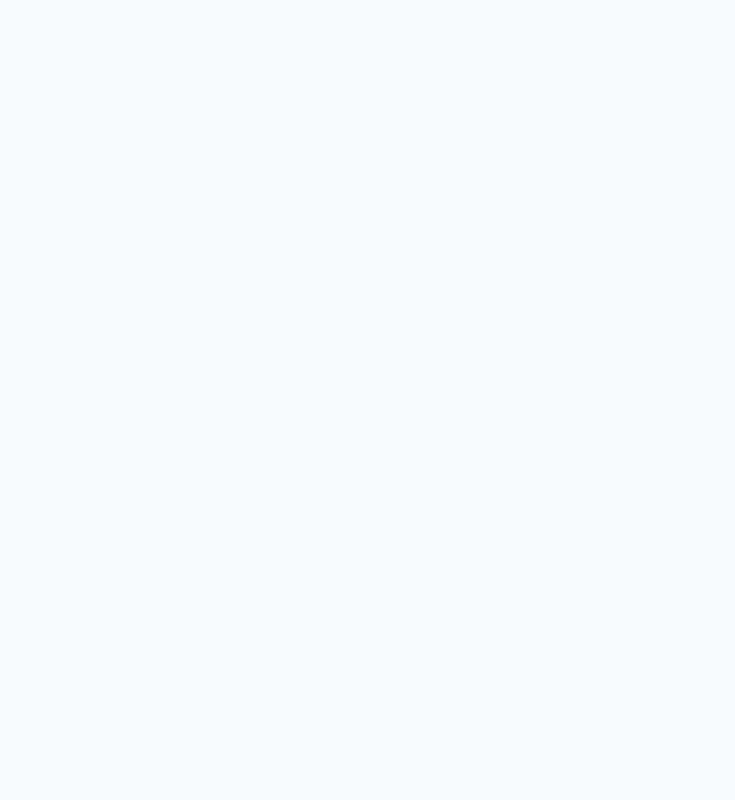
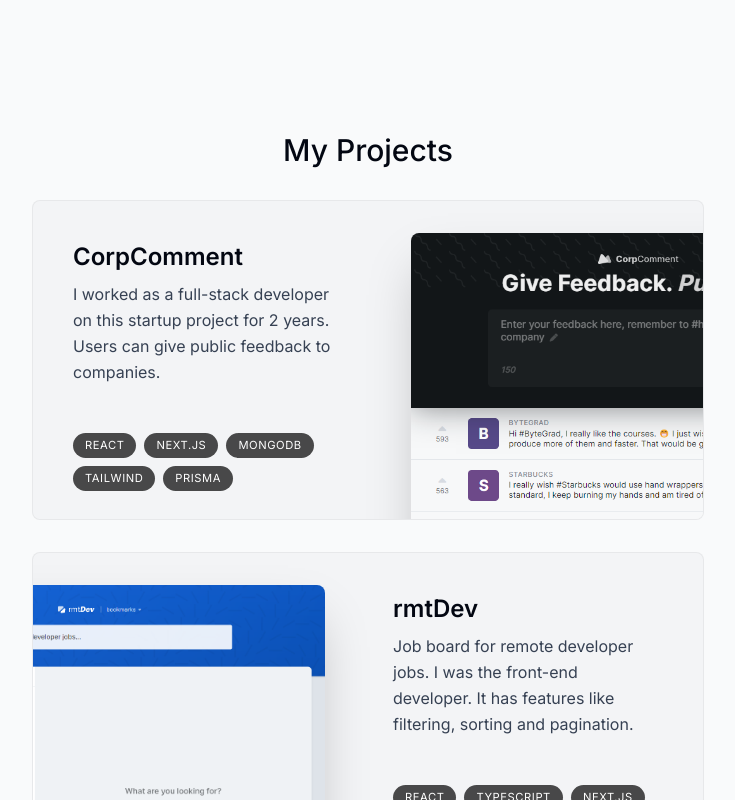
Before and after one commit to Parthtank21/portfolio, a Next.js app: page / in a window 1280 px wide. Shown: the part 1220-2020 px from the top of the page, without its empty margins (272-1007 px from the left). Before the commit the page ends 1352 px from the top, so only its background shows below. Built offline with nearby package versions, Linux system fonts and the light colour scheme.

Commit message:
FEAT: completed projects section

```diff
--- a/src/app/layout.tsx
+++ b/src/app/layout.tsx
@@ -18,7 +18,7 @@
   children: React.ReactNode;
 }>) {
   return (
-    <html lang="en">
+    <html lang="en" className="!scroll-smooth">
       <body
         className={`${inter.className} antialiased bg-gray-50 text-gray-950 relative pt-28 sm:pt-36`}
       >
--- a/src/app/page.tsx
+++ b/src/app/page.tsx
@@ -1,5 +1,6 @@
 import About from "@/components/about";
 import Intro from "@/components/intro";
+import Projects from "@/components/projects";
 import SectionDivider from "@/components/section-divider";
 
 export default function Home() {
@@ -8,6 +9,7 @@
       <Intro />
       <SectionDivider />
       <About />
+      <Projects />
     </main>
   );
 }
--- a/src/components/about.tsx
+++ b/src/components/about.tsx
@@ -7,7 +7,8 @@
 export default function About() {
   return (
     <motion.section
-      className="mb-28 max-w-[45rem] text-center leading-8 sm:mb-40"
+      id="about"
+      className="mb-28 max-w-[45rem] text-center leading-8 sm:mb-40 scroll-mt-28"
       initial={{ opacity: 0, y: 100 }}
       animate={{ opacity: 100, y: 0 }}
       transition={{ delay: 0.175 }}
--- a/src/components/intro.tsx
+++ b/src/components/intro.tsx
@@ -9,7 +9,10 @@
 
 export default function Intro() {
   return (
-    <section className="mb-28 max-w-[50rem] text-center sm:mb-0 scroll-mt-[100rem]">
+    <section
+      id="home"
+      className="mb-28 max-w-[50rem] text-center sm:mb-0 scroll-mt-[100rem]"
+    >
       <div className="flex items-center justify-center">
         <div className="relative">
           <motion.div
--- /dev/null
+++ b/src/components/project-card.tsx
@@ -0,0 +1,58 @@
+"use client";
+
+import Image from "next/image";
+import React, { useRef } from "react";
+import { motion, useScroll, useTransform } from "motion/react";
+import { projectsData } from "@/lib/data";
+
+type ProjectProps = (typeof projectsData)[number];
+
+export default function ProjectCard({
+  title,
+  description,
+  tags,
+  imageUrl,
+}: ProjectProps) {
+  const ref = useRef<HTMLDivElement>(null);
+  const { scrollYProgress } = useScroll({
+    target: ref,
+    offset: ["0 1", "1.33 1"],
+  });
+  const scaleProgress = useTransform(scrollYProgress, [0, 1], [0.8, 1]);
+  const opacityProgress = useTransform(scrollYProgress, [0, 1], [0.6, 1]);
+
+  return (
+    <motion.div
+      ref={ref}
+      style={{
+        scale: scaleProgress,
+        opacity: opacityProgress,
+      }}
+      className="group mb-3 sm:mb-8 last:mb-0"
+    >
+      <article className="bg-gray-100 max-w-[42rem] border border-black/5 overflow-hidden sm:pr-8 relative sm:h-[20rem] group-even:pl-8 hover:bg-gray-200 transition rounded-lg">
+        <div className="pt-4 pb-7 px-5 sm:pl-10 sm:pr-2 sm:pt-10 sm:max-w-1/2 flex flex-col h-full group-even:ml-[18rem]">
+          <h3 className="text-2xl font-semibold">{title}</h3>
+          <p className="mt-2 leading-relaxed text-gray-700">{description}</p>
+          <ul className="flex flex-wrap mt-4 gap-2 sm:mt-auto">
+            {tags.map((tag, index) => (
+              <li
+                key={index}
+                className="bg-black/[0.7] px-3 py-1 text-[0.7rem] uppercase tracking-wider text-white rounded-full"
+              >
+                {tag}
+              </li>
+            ))}
+          </ul>
+        </div>
+
+        <Image
+          src={imageUrl}
+          alt={title}
+          quality={95}
+          className="absolute top-8 -right-40 w-[28.25rem] rounded-t-lg shadow-2xl group-even:right-[initial] group-even:-left-40 transition group-hover:scale-[1.04] group-hover:-translate-x-3 group-hover:translate-y-3 group-hover:-rotate-2 group-even:group-hover:translate-x-3 group-even:group-hover:translate-y-3 group-even:group-hover:rotate-2"
+        />
+      </article>
+    </motion.div>
+  );
+}
--- /dev/null
+++ b/src/components/projects.tsx
@@ -0,0 +1,19 @@
+import React from "react";
+import SectionHeading from "./section-heading";
+import { projectsData } from "@/lib/data";
+import ProjectCard from "./project-card";
+
+export default function Projects() {
+  return (
+    <section id="projects" className="scroll-mt-28">
+      <SectionHeading>My Projects</SectionHeading>
+      <div>
+        {projectsData.map((project, index) => (
+          <React.Fragment key={index}>
+            <ProjectCard {...project} />
+          </React.Fragment>
+        ))}
+      </div>
+    </section>
+  );
+}
--- a/src/components/section-heading.tsx
+++ b/src/components/section-heading.tsx
@@ -5,5 +5,5 @@
 }: {
   children: React.ReactNode;
 }) {
-  return <h2 className="text-3xl font-medium capitalize mb-8">{children}</h2>;
+  return <h2 className="text-3xl font-medium capitalize mb-8 text-center">{children}</h2>;
 }
```
